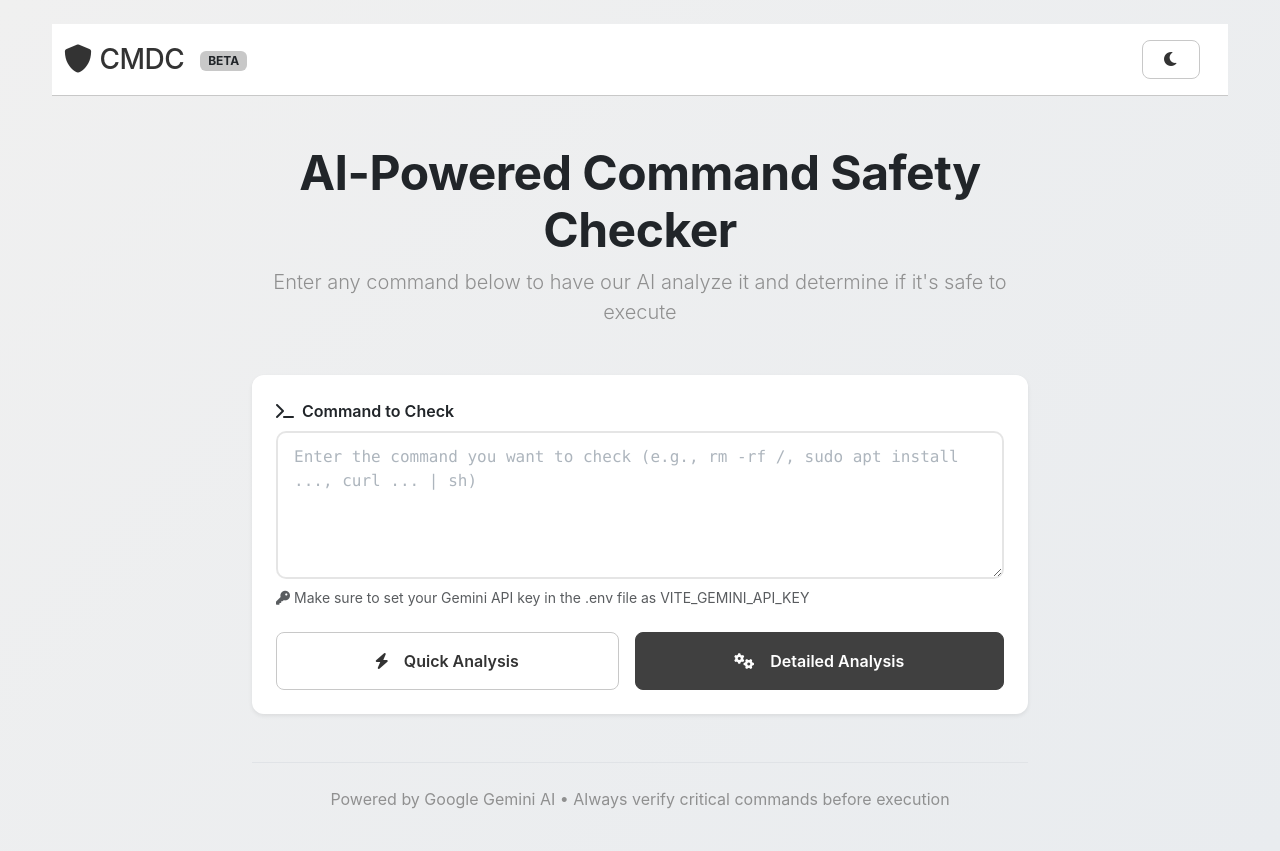
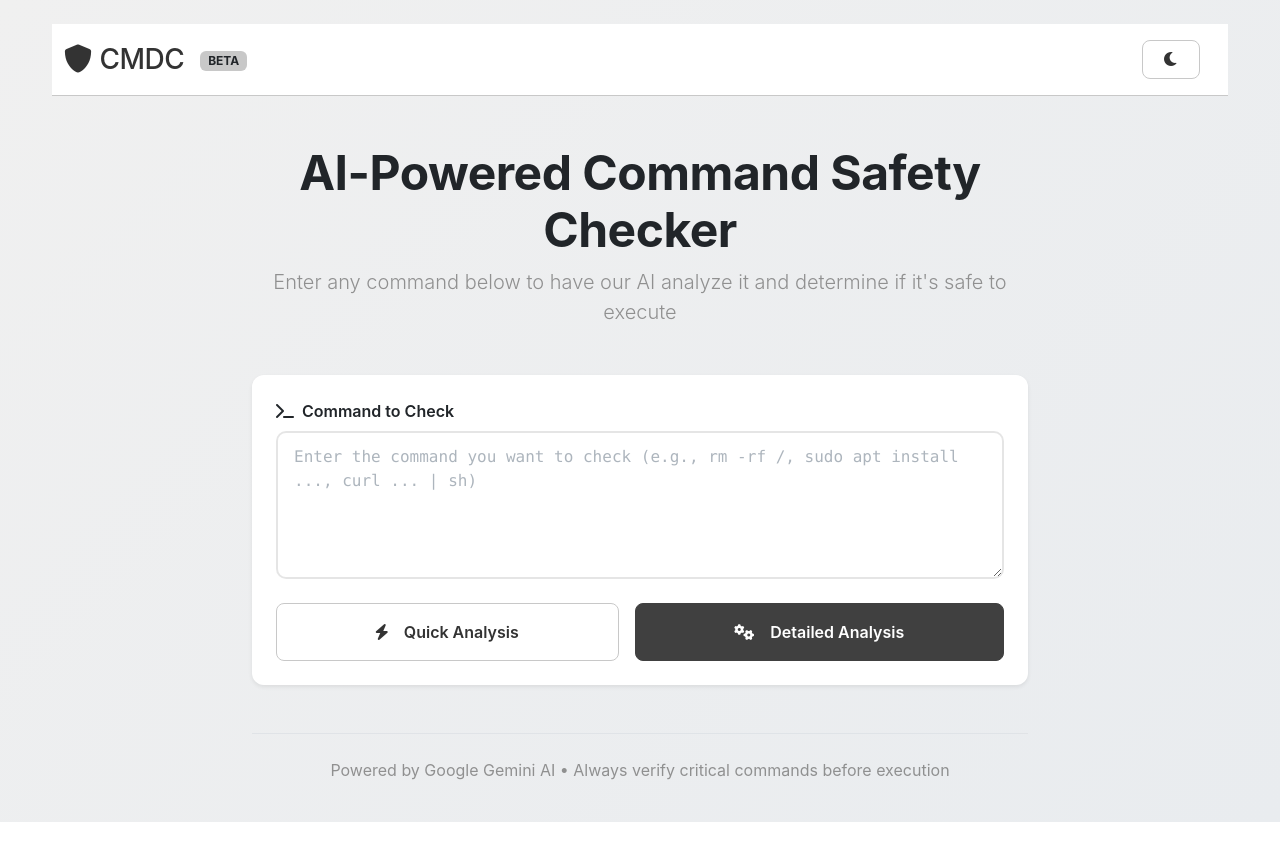
Before and after one commit to thomasboom/CMDC, a React (Vite) app: page / in a window 1280 px wide. After the commit the page ends 822 px from the top, so only its background shows below. Built offline with nearby package versions, Linux system fonts and the light colour scheme.

Commit message:
Updated UI

```diff
--- a/src/components/CommandChecker.tsx
+++ b/src/components/CommandChecker.tsx
@@ -28,7 +28,7 @@ const CommandChecker: React.FC<CommandCheckerProps> = ({ darkMode = false }) =>
     // Get API key from environment variable
     const apiKey = import.meta.env.VITE_GEMINI_API_KEY;
     if (!apiKey) {
-      setError('Gemini API key is not set. Please set VITE_GEMINI_API_KEY in your .env file.');
+      setError('Gemini API key is not set. Please add it to your environment variables.');
       return;
     }
 
@@ -351,9 +351,6 @@ const CommandChecker: React.FC<CommandCheckerProps> = ({ darkMode = false }) =>
               required
               style={{ fontFamily: 'Monaco, Menlo, Ubuntu Mono, monospace' }}
             />
-            <div className={`form-text mt-2 ${darkMode ? 'text-muted' : ''}`}>
-              <i className="fas fa-key me-1"></i>Make sure to set your Gemini API key in the .env file as VITE_GEMINI_API_KEY
-            </div>
           </div>
 
           <div className="d-flex flex-column flex-md-row gap-3 justify-content-between">
```
